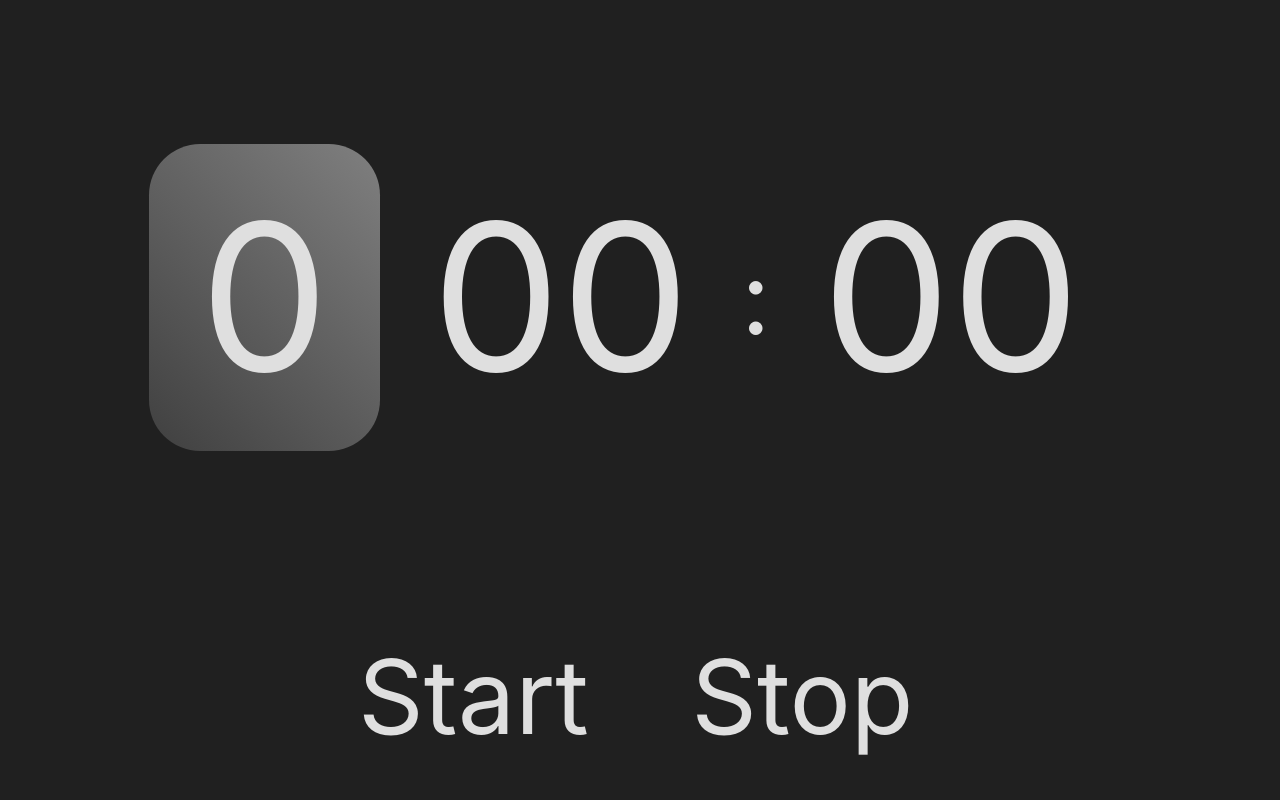
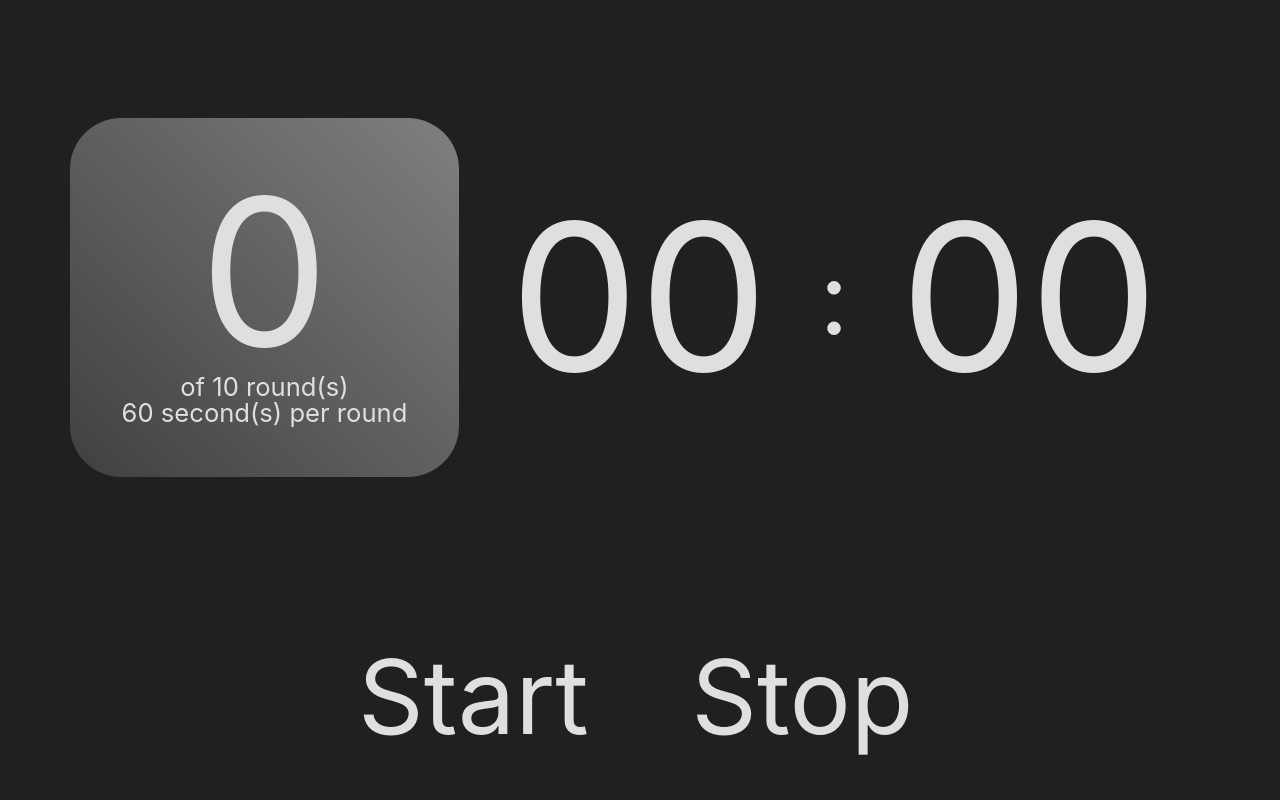
Before and after one commit to warden-sk/crossfit, a website with bundled scripts: page index.html in a window 1280 px wide. Built offline with nearby package versions, Linux system fonts and the light colour scheme.

Commit message:
rozšírenejší indikátor

```diff
--- a/EveryMinuteOnTheMinuteTimer.js
+++ b/EveryMinuteOnTheMinuteTimer.js
@@ -2,7 +2,8 @@
  * Copyright 2022 Marek Kobida
  */
 import Timer from "./Timer.js";
-const INDICATOR_ELEMENT = document.querySelector("#indicator");
+const firstIndicator = document.querySelector("#indicator__first");
+const lastIndicator = document.querySelector("#indicator__last");
 class EveryMinuteOnTheMinuteTimer extends Timer {
     rounds;
     secondsPerRound;
@@ -11,11 +12,15 @@ class EveryMinuteOnTheMinuteTimer extends Timer {
         super(nodes);
         this.rounds = rounds;
         this.secondsPerRound = secondsPerRound;
+        firstIndicator &&
+            (firstIndicator.textContent = this.currentRound.toString());
+        lastIndicator &&
+            (lastIndicator.textContent = `of ${rounds} round(s)\n${secondsPerRound} second(s) per round`);
     }
     addRound() {
         this.currentRound++;
-        INDICATOR_ELEMENT &&
-            (INDICATOR_ELEMENT.textContent = this.currentRound.toString());
+        firstIndicator &&
+            (firstIndicator.textContent = this.currentRound.toString());
         if (this.currentRound === this.rounds) {
             this.stop();
         }
@@ -31,8 +36,8 @@ class EveryMinuteOnTheMinuteTimer extends Timer {
         super.start();
         if (this.currentRound === this.rounds) {
             this.currentRound = 0;
-            INDICATOR_ELEMENT &&
-                (INDICATOR_ELEMENT.textContent = this.currentRound.toString());
+            firstIndicator &&
+                (firstIndicator.textContent = this.currentRound.toString());
         }
     }
 }
--- a/index.css
+++ b/index.css
@@ -24,6 +24,7 @@ body {
 #indicator {
   background-image: linear-gradient(45deg, hsl(0, 0%, 25%), hsl(0, 0%, 50%));
   border-radius: 4vw;
+  text-align: center;
 }
 #indicator,
 #minutes,
@@ -40,3 +41,7 @@ body {
   padding: 4vw;
   width: 50%;
 }
+#indicator__last {
+  font-size: 2vw;
+  white-space: pre-line;
+}
--- a/index.html
+++ b/index.html
@@ -7,7 +7,10 @@
   <body>
     <div class="container">
       <div class="row">
-        <div id="indicator">0</div>
+        <div id="indicator">
+          <div id="indicator__first"></div>
+          <div id="indicator__last"></div>
+        </div>
         <div id="minutes">00</div>
         :
         <div id="seconds">00</div>
```
Also changed, not shown: EveryMinuteOnTheMinuteTimer.ts (+11 -5 lines).
